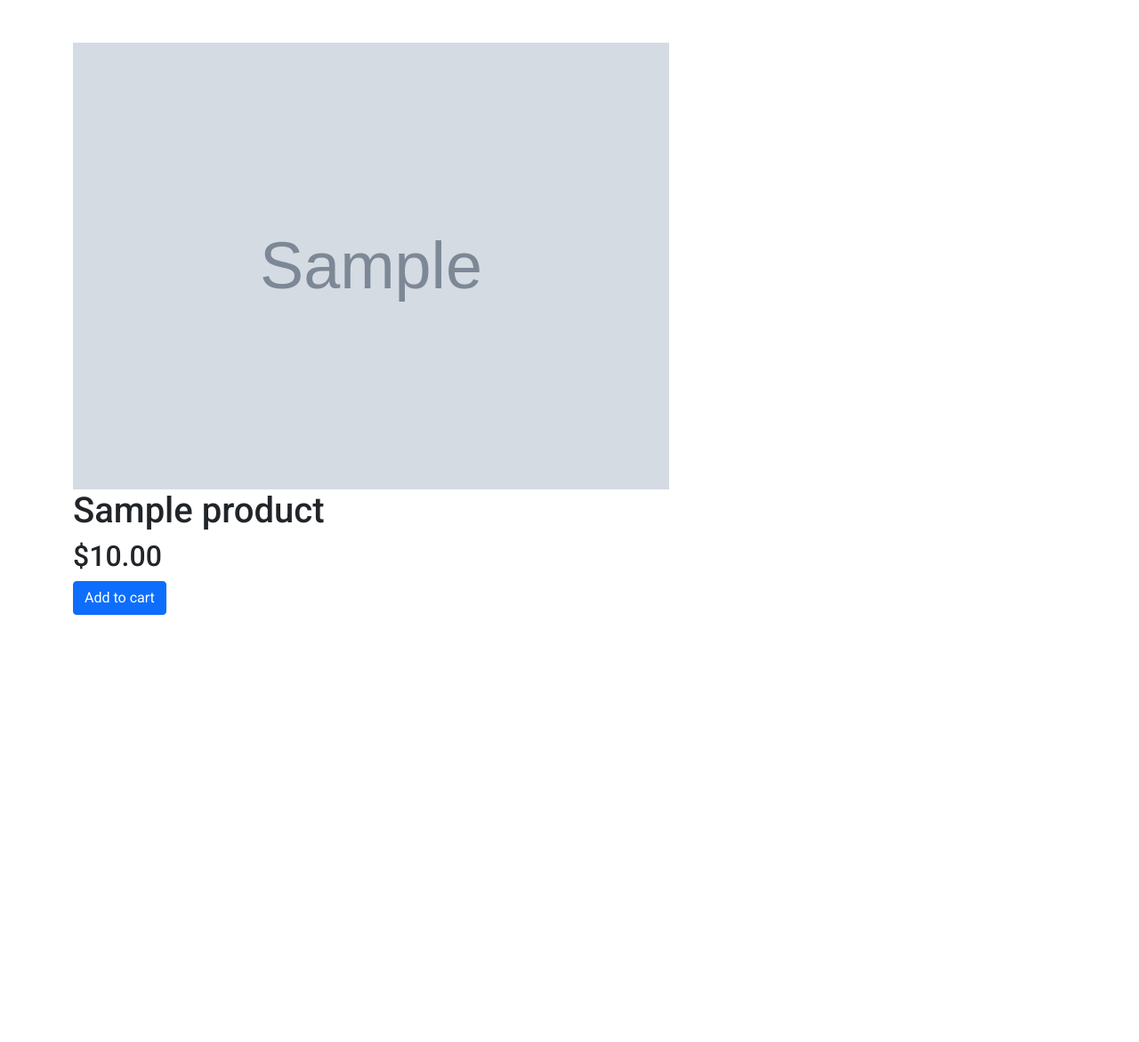
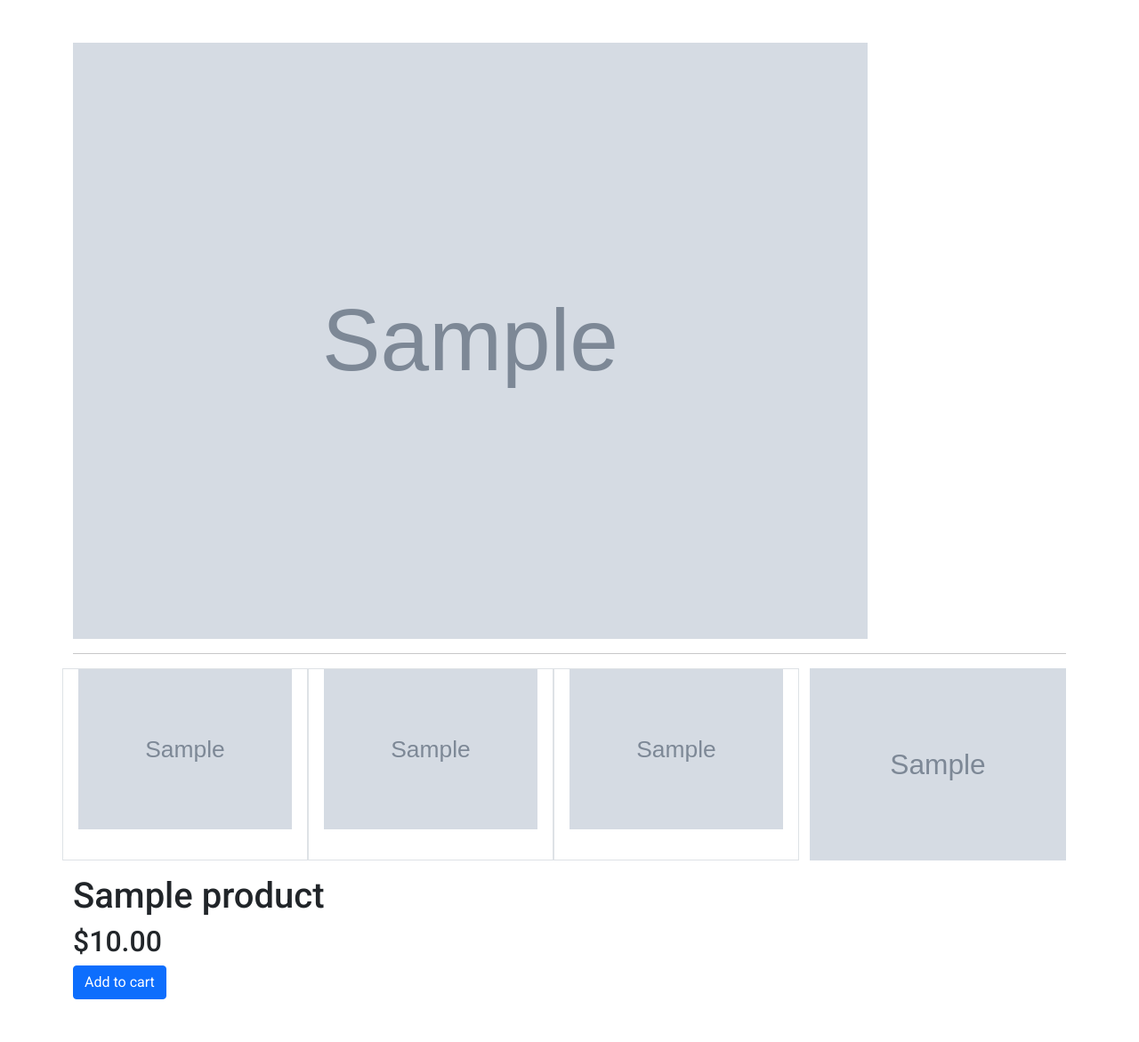
Before and after one commit to Nepul321/Ecommerce, a Django app: page /products/1/ in a window 1280 px wide. Shown: the part 72-1243 px from the top of the page at 89% size. Before the commit the page ends 763 px from the top, so only its background shows below. Run offline with Django 4.2, Linux system fonts and the light colour scheme; tables that the repository leaves empty hold one stand-in row (values such as "Sample post"); grey boxes marked "Sample" are stand-in pictures; parts of the project's set-up code (start-up, migrations or seed data) failed here and were passed over.

Commit message:
32 - Add an image carousel to the product details page

```diff
--- a/src/base/templates/products/details.html
+++ b/src/base/templates/products/details.html
@@ -10,8 +10,12 @@
     font-family: "Roboto", monospace;
   }
 
-  img {
-      width: 60%;
+  #main {
+      width: 80%;
+  }
+
+  .sub-image {
+    cursor: pointer;
   }
 </style>
 {% endblock style %}
@@ -20,7 +24,38 @@
 <div class="container-fluid my-5">
   <div class="container">
     <div class="current_image">
-      <img src="{{ obj.main_image.url }}" alt=""/>
+      <img src="{{ obj.main_image.url }}" alt="" id="main"/>
+    </div>
+    <hr />
+    <div class="row">
+      {% if obj.image1 %}
+      <div class="col-sm mb-3 border">
+        <center>
+          <img src="{{ obj.main_image.url }}" alt="" style="width: 15rem;" class="sub-image"/>
+        </center>
+      </div>
+          <div class="col-sm mb-3 border">
+            <center>
+              <img src="{{ obj.image1.url }}" alt="" style="width: 15rem;" class="sub-image"/>
+            </center>
+          </div>
+      {% endif %}
+
+      {% if obj.image2 %}
+      <div class="col-sm mb-3 border">
+        <center>
+          <img src="{{ obj.image2.url }}" alt="" style="width: 15rem;" class="sub-image"/>
+        </center>
+      </div>
+      {% endif %}
+
+      {% if obj.image3 %}
+      <div class="col-sm mb-3 border-right">
+        <center>
+          <img src="{{ obj.image3.url }}" alt=""  style="width: 18rem;"/>
+        </center>
+      </div>
+      {% endif %}
     </div>
     <h1>{{ obj.title }}</h1>
     <h2>${{ obj.price }}</h2>
@@ -31,4 +66,5 @@
 
 {% block js %}
 <script src="{% static '/js/cart/add.js' %}"></script>
+<script src="{% static '/js/products/images.js' %}"></script>
 {% endblock js %}
--- /dev/null
+++ b/src/static/js/products/images.js
@@ -0,0 +1,10 @@
+const images = document.querySelectorAll(".sub-image")
+const main_image = document.getElementById("main")
+
+if(images) {
+    images.forEach((image) => {
+        image.addEventListener("click", () => {
+            main_image.src = image.src
+        })
+    })
+}
```
